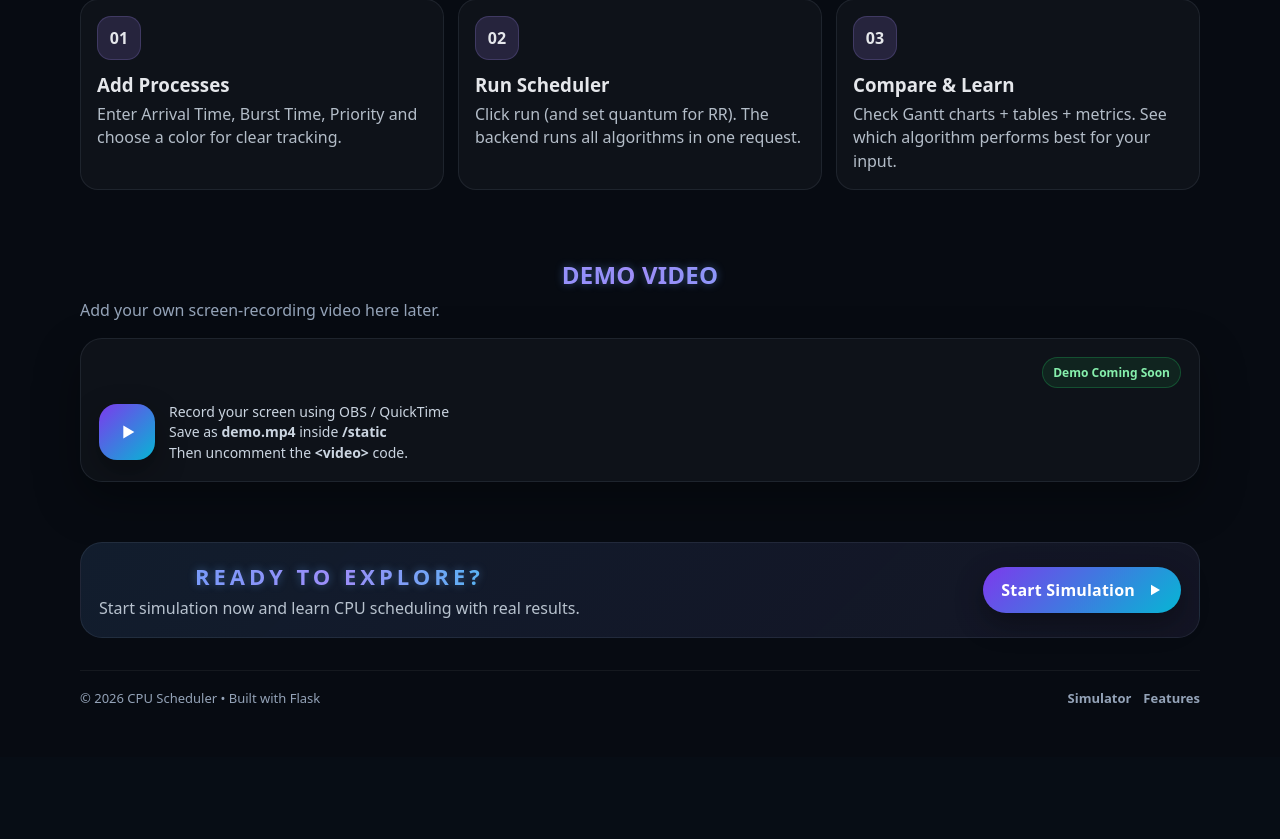
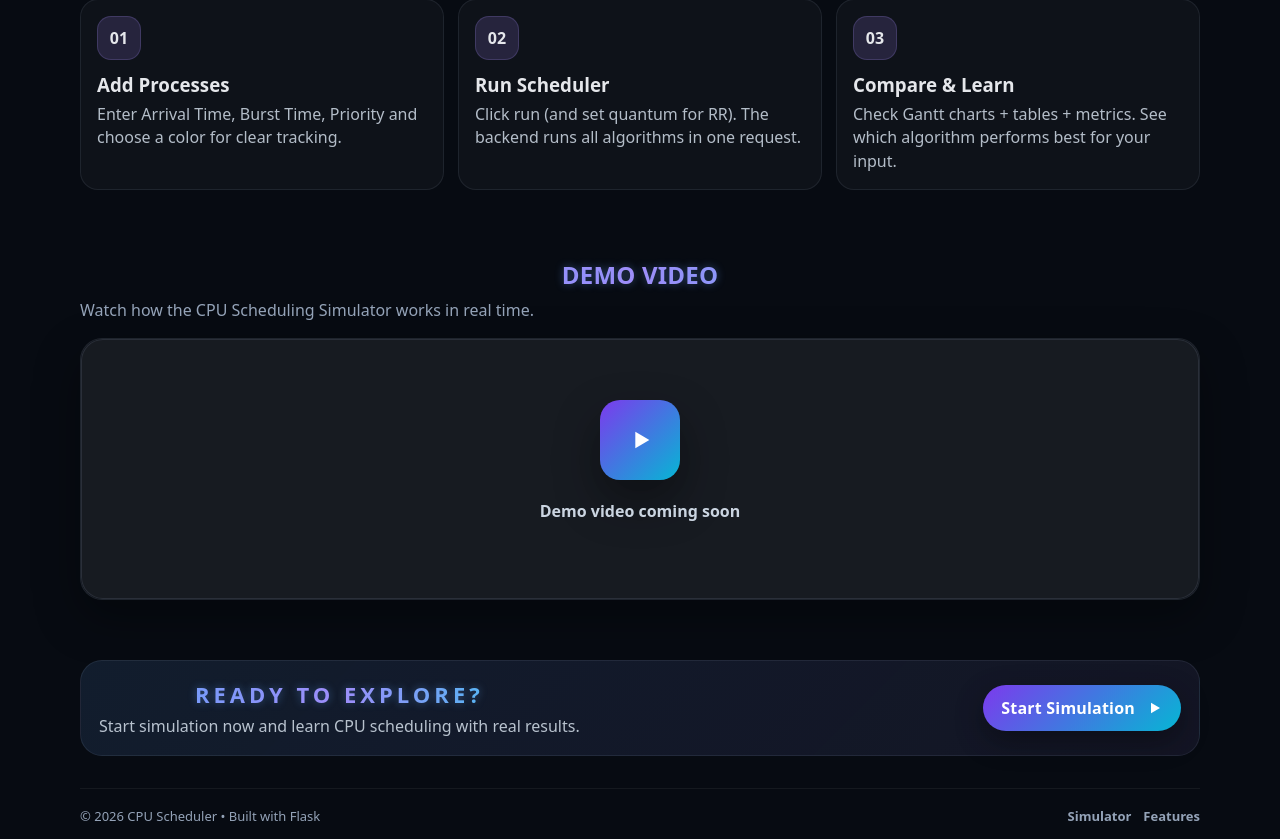
Before and after one commit to VeeQubit/CPU_Process_Scheduler, a Flask app: page / in a window 1280 px wide. Shown: the part 1093-1932 px from the top of the page. Before the commit the page ends 1796 px from the top, so only its background shows below. Run offline with Flask 3, Linux system fonts and the light colour scheme.

Commit message:
Landing page update

```diff
--- a/static/style.css
+++ b/static/style.css
@@ -2561,3 +2561,30 @@ button.run-btn:disabled {
   .hero-mini{ grid-template-columns: 1fr; }
   .cta-card{ flex-direction: column; align-items: flex-start; }
 }
+
+.video-placeholder-clean{
+  padding: 60px 20px;
+  text-align: center;
+  border-radius: 22px;
+  background: rgba(255,255,255,0.04);
+  border: 1px solid rgba(148,163,184,0.15);
+}
+
+.vp-play-icon{
+  width: 80px;
+  height: 80px;
+  margin: 0 auto 20px;
+  border-radius: 20px;
+  display: flex;
+  align-items: center;
+  justify-content: center;
+  background: linear-gradient(135deg,#7c3aed,#06b6d4);
+  color: white;
+  box-shadow: 0 20px 45px rgba(0,0,0,0.4);
+}
+
+.vp-clean-text{
+  font-size: 16px;
+  color: #cbd5e1;
+  font-weight: 600;
+}
--- a/templates/home.html
+++ b/templates/home.html
@@ -262,33 +262,19 @@
 <section id="demo" class="section">
   <div class="section-head">
     <h2 class="section-title">Demo Video</h2>
-        <p class="section-sub">Add your own screen-recording video here later.</p>
+    <p class="section-sub">
+      Watch how the CPU Scheduling Simulator works in real time.
+    </p>
   </div>
 
   <div class="video-wrap">
-        <!-- Replace src later with your actual video file -->
-        <!-- Option A: MP4 in static folder -->
-        <!-- <video controls playsinline preload="metadata" poster="/static/demo-poster.png">
-          <source src="/static/demo.mp4" type="video/mp4">
-        </video> -->
-
-        <!-- Option B: Placeholder -->
-        <div class="video-placeholder">
-          <div class="vp-top">
-            <span class="vp-pill">Demo Coming Soon</span>
-          </div>
-          <div class="vp-mid">
-            <div class="vp-play">
-              <svg viewBox="0 0 24 24" width="22" height="22">
+    <div class="video-placeholder-clean">
+      <div class="vp-play-icon">
+        <svg viewBox="0 0 24 24" width="28" height="28">
           <path d="M8 5l12 7-12 7V5z" fill="currentColor"/>
         </svg>
       </div>
-            <div class="vp-text">
-              Record your screen using OBS / QuickTime<br/>
-              Save as <b>demo.mp4</b> inside <b>/static</b><br/>
-              Then uncomment the <b>&lt;video&gt;</b> code.
-            </div>
-          </div>
+      <p class="vp-clean-text">Demo video coming soon</p>
     </div>
   </div>
 </section>
```
Lines whose indentation alone changed are shown as unchanged.
